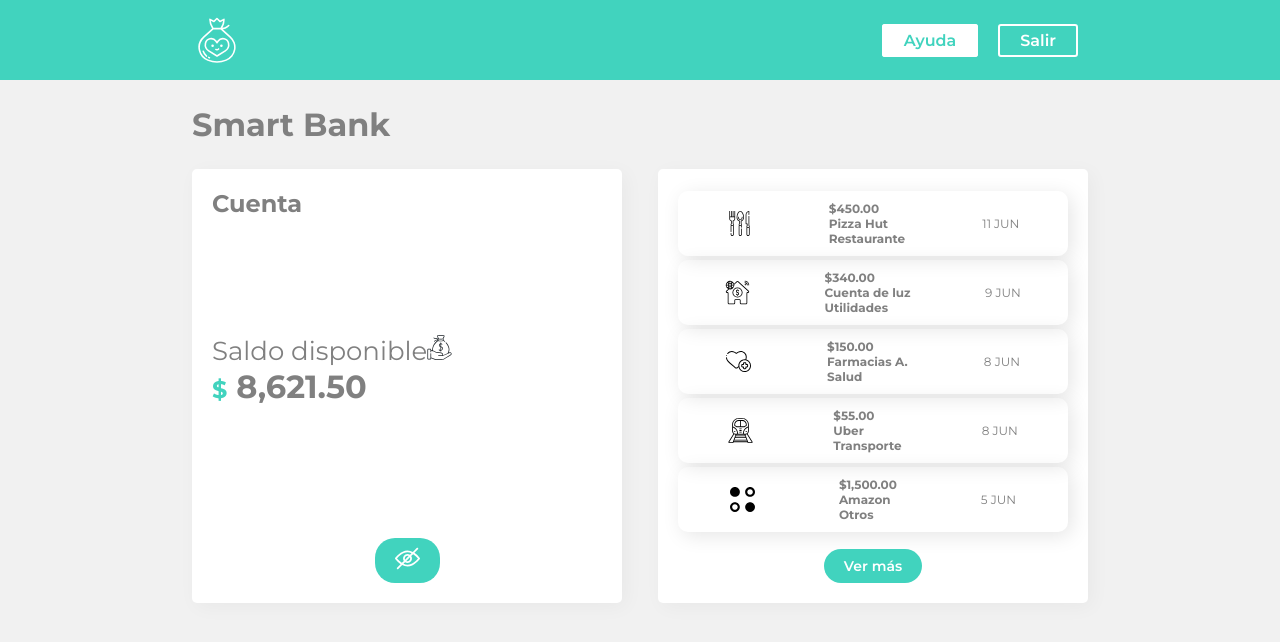
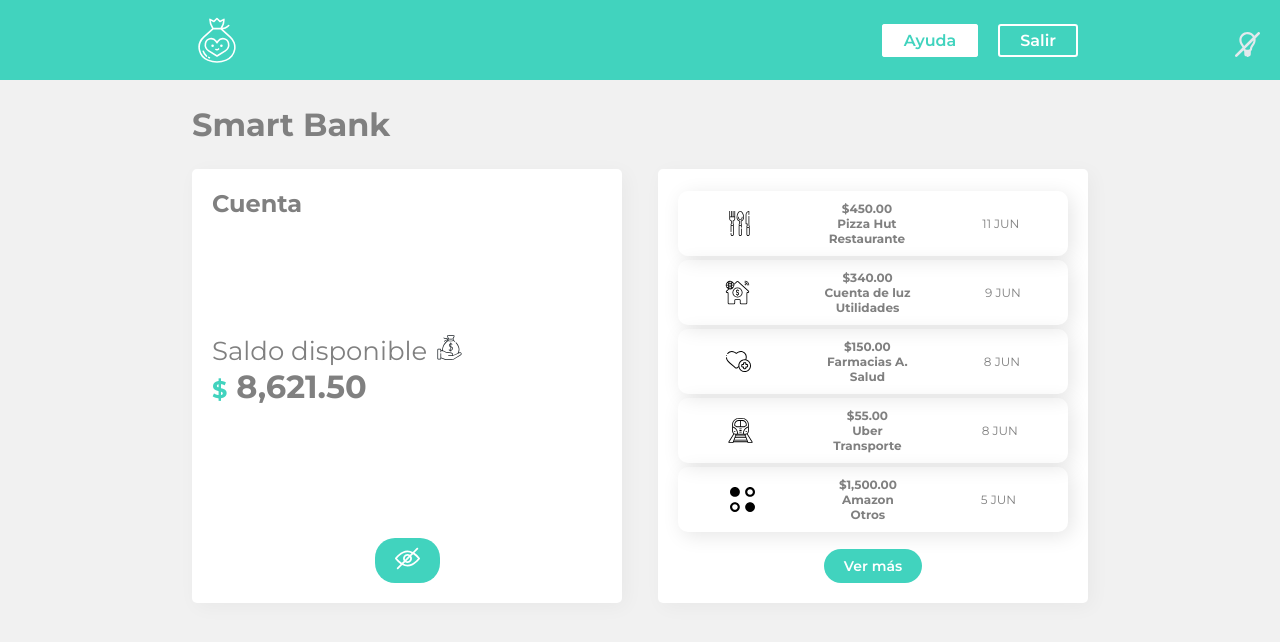
Before and after one commit to kevinmadrid-dev/react-smart-bank, a React (Create React App) app: page / in a window 1280 px wide. Shown: the top 642 px of the page. Built offline with nearby package versions, Linux system fonts and the light colour scheme.

Commit message:
feat: :zap: Se implementó el modo oscuro y claro

```diff
--- a/src/App.js
+++ b/src/App.js
@@ -1,15 +1,39 @@
-import React from "react"
+import React, { useState, useEffect } from "react"
 import Header from "./components/Header/Header.jsx"
 import Container from "./components/Container/Container.jsx"
 import GlobalStyled from "./components/GlobalStyled.jsx"
+import { ThemeProvider } from "styled-components"
+import { temaClaro, temaOscuro } from "./components/UI/Temas.jsx"
+import { BtnTheme } from "./components/UI/UI.jsx"
+import SwitcherTheme from "./components/SwitcherTheme/SwitcherTheme.jsx"
 
 function App() {
+  const [tema, setTema] = useState(() => {
+    const temaGuardado = localStorage.getItem("tema")
+
+    return temaGuardado ? JSON.parse(temaGuardado) : true
+  })
+
+  useEffect(() => {
+    localStorage.setItem("tema", JSON.stringify(tema))
+  })
+
+  const toogleTema = () => {
+    setTema((tema) => !tema)
+  }
+
   return (
-    <>
+    <ThemeProvider theme={tema ? temaClaro : temaOscuro}>
       <GlobalStyled />
+
+      <BtnTheme onClick={toogleTema}>
+        <SwitcherTheme tema={tema} />
+      </BtnTheme>
+
       <Header />
+
       <Container />
-    </>
+    </ThemeProvider>
   )
 }
 
--- a/src/Components/Account/Account.jsx
+++ b/src/Components/Account/Account.jsx
@@ -3,9 +3,13 @@
 import privado from "../../assets/images/privado.svg"
 import ojo from "../../assets/images/ojo.svg"
 import dinero from "../../assets/images/dinero.svg"
-import { Icono, Btn, Box, Saldo, Detalle } from "../UI/UI"
+import { Icono, IconoTheme, Btn, Box, Saldo, Detalle } from "../UI/UI"
 
 //Herencia, heredamos los estilos de "Icono" y le agregamos estilos adicionales
+const IconoSaldo = styled.span`
+  margin-left: 10px;
+`
+
 const IconoPriv = styled(Icono)`
   margin-top: "2px";
 `
@@ -23,9 +27,9 @@
 
       <div style={{ fontSize: "26px", padding: "20px 0" }}>
         Saldo disponible
-        <span>
-          <Icono src={dinero} alt="Icono de saldo" />
-        </span>
+        <IconoSaldo>
+          <IconoTheme src={dinero} alt="Icono de saldo" />
+        </IconoSaldo>
         {toggleState ? (
           <Saldo>
             <Detalle>$</Detalle> 8,621.50
--- a/src/Components/Card/Card.jsx
+++ b/src/Components/Card/Card.jsx
@@ -16,6 +16,8 @@
 const InfoCardStyled = styled.div`
   display: flex;
   flex-direction: column;
+  text-align: center;
+
   .type {
     font-weight: bold;
   }
--- a/src/Components/Container/Container.jsx
+++ b/src/Components/Container/Container.jsx
@@ -2,11 +2,10 @@
 import styled from "styled-components"
 import TitleH from "../TitleH/TitleH.jsx"
 import Account from "../Account/Account.jsx"
-import { fondoClaro } from "../UI/Variables.js"
 import List from "../List/List.jsx"
 
 const StyledContainer = styled.div`
-  background-color: ${fondoClaro};
+  background-color: ${({ theme }) => theme.body};
   min-height: 90vh;
   padding: 0px 15vw;
 
--- a/src/Components/GlobalStyled.jsx
+++ b/src/Components/GlobalStyled.jsx
@@ -7,7 +7,6 @@
   margin: 0;
   padding: 0;
   text-decoration: none;
-  color: grey;
   }`
 
 export default GlobalStyled
--- a/src/Components/ImageFilter.jsx
+++ b/src/Components/ImageFilter.jsx
@@ -5,17 +5,16 @@
 import utilidades from "../assets/images/utilidades.svg"
 import dinero from "../assets/images/dinero.svg"
 import otros from "../assets/images/otros.svg"
-
-import { Icono } from "./UI/UI.jsx"
+import { Icono, IconoTheme } from "./UI/UI.jsx"
 
 const Images = {
-  Restaurante: <Icono src={alimentacion} alt="Restaurante" />,
-  Salud: <Icono src={salud} alt="Salud" />,
-  Transporte: <Icono src={transporte} alt="Transporte" />,
-  Utilidades: <Icono src={utilidades} alt="Utilidades" />,
-  Otros: <Icono src={otros} alt="Otros" />,
-  Dinero: <Icono src={dinero} alt="Dinero" />,
-  default: <Icono src={otros} alt="Otros" />
+  Restaurante: <IconoTheme src={alimentacion} alt="Restaurante" />,
+  Salud: <IconoTheme src={salud} alt="Salud" />,
+  Transporte: <IconoTheme src={transporte} alt="Transporte" />,
+  Utilidades: <IconoTheme src={utilidades} alt="Utilidades" />,
+  Otros: <IconoTheme src={otros} alt="Otros" />,
+  Dinero: <IconoTheme src={dinero} alt="Dinero" />,
+  default: <IconoTheme src={otros} alt="Otros" />
 }
 
 function ImageFilter(type) {
--- /dev/null
+++ b/src/Components/SwitcherTheme/SwitcherTheme.jsx
@@ -0,0 +1,13 @@
+import React from "react"
+import themeOn from "../../assets/images/themeOn.svg"
+import themeOff from "../../assets/images/themeOff.svg"
+import { Icono } from "../UI/UI"
+
+function SwitcherTheme({ tema }) {
+  const claro = <Icono src={themeOn} alt="Tema claro" />
+  const oscuro = <Icono src={themeOff} alt="Tema oscuro" />
+
+  return <>{tema ? oscuro : claro}</>
+}
+
+export default SwitcherTheme
--- a/src/Components/TitleH/TitleH.jsx
+++ b/src/Components/TitleH/TitleH.jsx
@@ -1,12 +1,8 @@
 import styled from "styled-components"
 
 const TitleH = styled.h1`
-  color: grey;
+  color: ${({ theme }) => theme.text};
   padding: 25px 0;
 `
 
-// const TitleH = ({ children }) => {
-// return <h1 className="title">{children}</h1>
-// }
-
 export default TitleH
--- /dev/null
+++ b/src/Components/UI/Temas.jsx
@@ -0,0 +1,22 @@
+import {
+  fondoClaro,
+  contenidoClaro,
+  textoFondoClaro,
+  fondoOscuro,
+  contenidoOscuro,
+  textoFondoOscuro
+} from "./Variables"
+
+export const temaClaro = {
+  body: fondoClaro,
+  inside: contenidoClaro,
+  text: textoFondoClaro,
+  filter: ""
+}
+
+export const temaOscuro = {
+  body: fondoOscuro,
+  inside: contenidoOscuro,
+  text: textoFondoOscuro,
+  filter: "invert(100%)"
+}
--- a/src/Components/UI/UI.jsx
+++ b/src/Components/UI/UI.jsx
@@ -3,6 +3,10 @@
 export const Icono = styled.img`
   height: 25px;
   width: 25px;
+`
+
+export const IconoTheme = styled(Icono)`
+  filter: ${({ theme }) => theme.filter};
 `
 
 export const Btn = styled.button`
@@ -22,7 +26,8 @@
   display: flex;
   flex-direction: column;
   justify-content: space-between;
-  background-color: white;
+  background-color: ${({ theme }) => theme.inside};
+  color: ${({ theme }) => theme.text};
   border-radius: 5px;
   box-shadow: 4px 4px 20px 0px rgba(0, 0, 0, 0.04);
   padding: 20px;
@@ -43,3 +48,12 @@
   color: #41d3be;
   font-size: 24px;
 `
+
+export const BtnTheme = styled.div`
+  position: absolute;
+  top: 4vh;
+  right: 20px;
+  background-color: inherit;
+  border: none;
+  cursor: pointer;
+`
--- a/src/Components/UI/Variables.js
+++ b/src/Components/UI/Variables.js
@@ -1,3 +1,9 @@
 export const colorPrimario = "#41D3BE"
+
 export const fondoClaro = "#F1F1F1"
+export const contenidoClaro = "white"
 export const textoFondoClaro = "grey"
+
+export const fondoOscuro = "#363537"
+export const contenidoOscuro = "#5c5b5e"
+export const textoFondoOscuro = "#FAFAFA"
```
